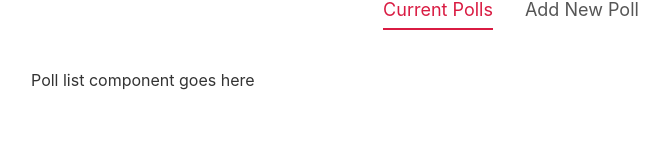
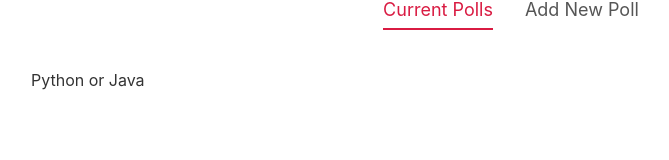
Before and after one commit to sa1123/Polling-App-Svelte, a Svelte app: page / in a window 1280 px wide. Shown: the part 194-354 px from the top of the page, without its empty margins (129-798 px from the left). Built offline with nearby package versions, Linux system fonts and the light colour scheme.

Commit message:
adding new polls

```diff
--- a/src/App.svelte
+++ b/src/App.svelte
@@ -1,23 +1,44 @@
 <script>
 	import Header from "./components/Header.svelte";
 	import Footer from "./components/Footer.svelte";
+	import CreatePollForm from "./components/CreatePollForm.svelte";
+	import PollList from "./components/PollList.svelte";
+
 	import Tabs from "./shared/Tabs.svelte";
-	import CreatePollForm from "./components/CreatePollForm.svelte";
 
 	let items = ['Current Polls', 'Add New Poll'];
 	let activeItem = 'Current Polls';
 	const tabChange = (e) => {
 		activeItem = e.detail;
 	}
+
+	let polls = [
+		{
+			id: 1,
+			question: 'Python or Java',
+			answerA: 'Python',
+			answerB: 'Java',
+			votesA: 9,
+			votesB: 15,
+		},
+	];
+
+		const handleAdd = (e) => {
+			const poll = e.detail;
+			polls = [poll, ...polls];
+			console.log(polls);
+			activeItem = 'Current Polls';
+		}
+
 </script>
 
 <Header />
 <main>
 	<Tabs {activeItem} {items} on:tabChange={tabChange}/>
 	{#if activeItem === 'Current Polls'}
-		<p>Poll list component goes here</p>
+		<PollList {polls} />
 	{:else if activeItem === 'Add New Poll'}
-		<CreatePollForm />
+		<CreatePollForm on:add={handleAdd}/>
 	{/if}
 </main>
 <Footer />
--- a/src/components/CreatePollForm.svelte
+++ b/src/components/CreatePollForm.svelte
@@ -1,6 +1,8 @@
 <script>
+    import { createEventDispatcher } from 'svelte';
     import Button from '../shared/Button.svelte'
 
+    let dispatch = createEventDispatcher();
     let fields = { question: '', answerA: '', answerB: '' };
     let errors = { question: '', answerA: '', answerB: '' };
     let valid = false;
@@ -30,7 +32,8 @@
         }
 
         if (valid){
-            console.log('valid', fields);
+            let poll = {...fields, votesA: 0, votesB: 0, id: Math.random()}
+            dispatch('add', poll);
         }
     }
 </script>
--- /dev/null
+++ b/src/components/PollList.svelte
@@ -0,0 +1,17 @@
+<script>
+    export let polls = [];
+</script>
+
+<div class="poll-list">
+    {#each polls as poll (poll.id)}
+        <div>{ poll.question }</div>
+    {/each}
+</div>
+
+<style>
+    .poll-list{
+        display: grid;
+        grid-template-columns: 1fr 1fr;
+        grid-gap: 20px;
+    }
+</style>
```
